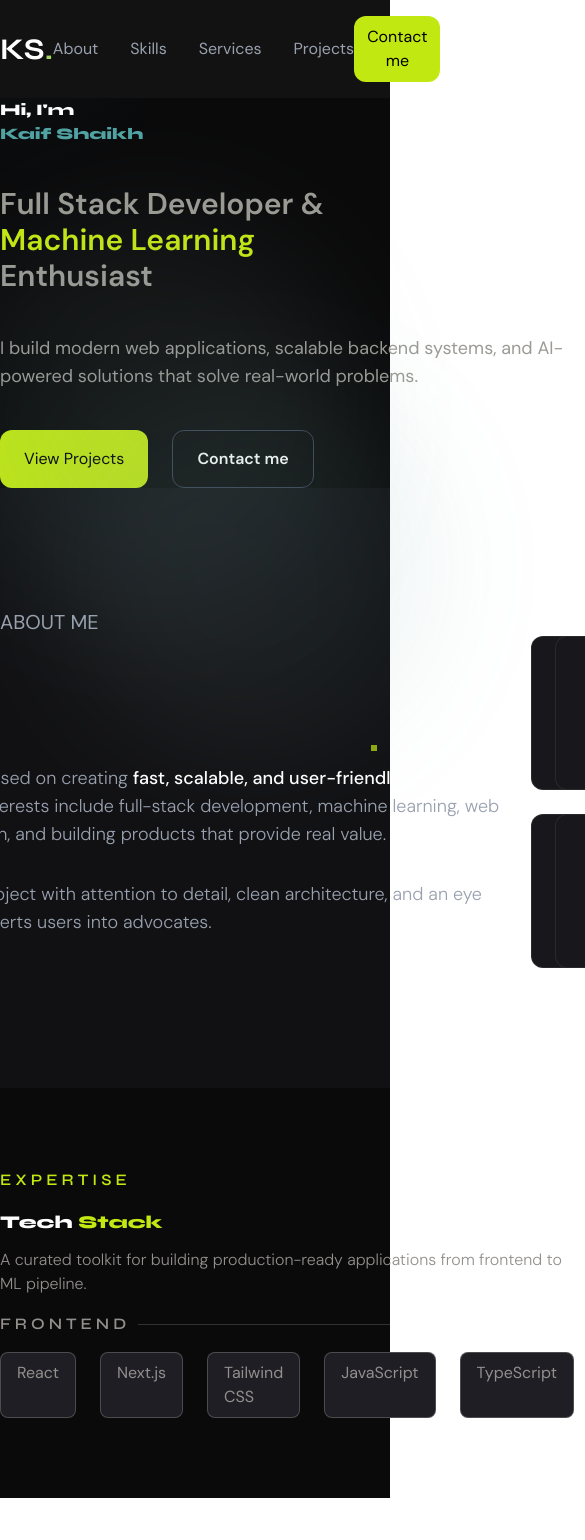
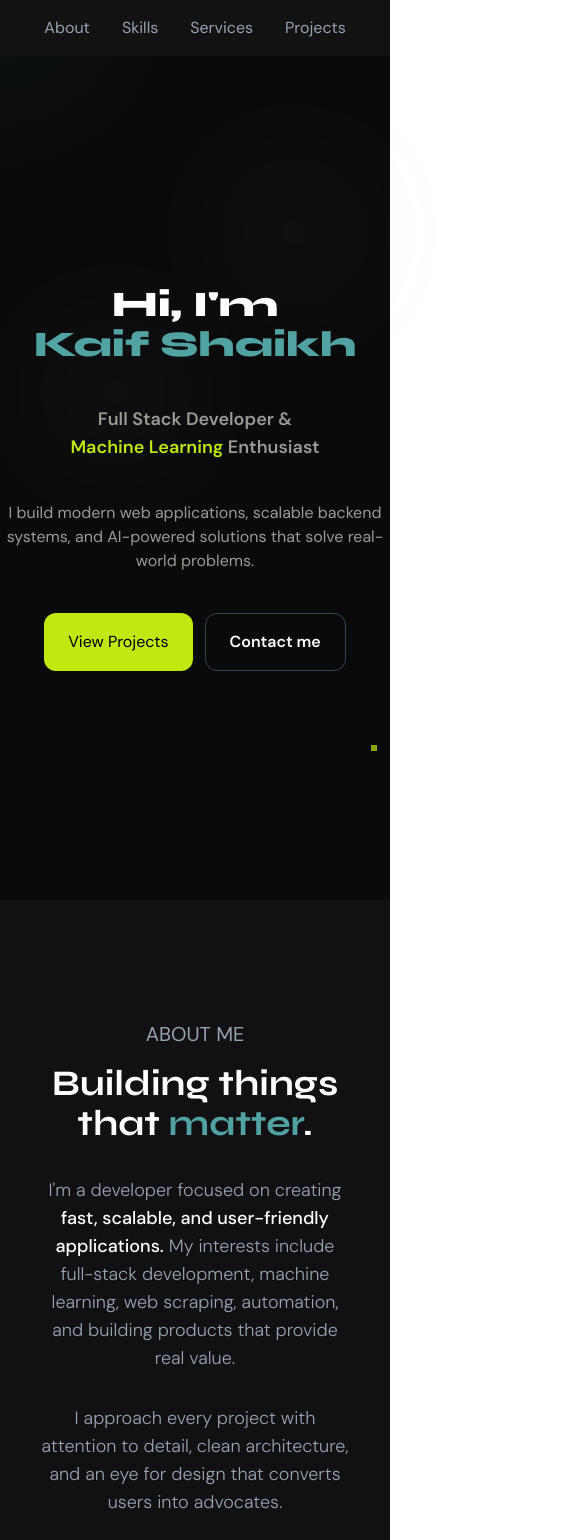
Before and after one commit to Kaif-S/portfolio-kaifshaikh, a Next.js app: page / in a window 390 px wide. Shown: the top 1540 px of the page, 585 px wide, since content can reach past the window. Before the commit the page ends 1498 px from the top, so only its background shows below. Built offline with nearby package versions, Linux system fonts and the light colour scheme.

Commit message:
feat: refactor Navbar for improved layout, add Skill component for skills display in SkillSection

```diff
--- a/components/Navbar.tsx
+++ b/components/Navbar.tsx
@@ -2,8 +2,9 @@ import React from 'react'
 
 const Navbar = () => {
   return (
-    <nav className='flex lg:px-28 z-9999 w-full bg-[#121212] py-4 text-white justify-between h-fit items-center inset-0 sticky'>
-        <div className='font-bold font-epilogue'><a href="#hero-section"><span className='text-white text-3xl'>KS</span><span className='bg-linear-0 from-accent to-primary bg-clip-text text-3xl text-transparent'>.</span></a></div>
+    <>
+    <nav className='lg:px-28 flex md:px-10 z-9999 w-full bg-[#121212] py-4 text-white justify-center md:justify-between h-fit items-center inset-0 sticky'>
+        <div className='md:inline hidden font-bold font-epilogue'><a href="#hero-section"><span className='text-white text-3xl'>KS</span><span className='bg-linear-0 from-accent to-primary bg-clip-text text-3xl text-transparent'>.</span></a></div>
         <div>
             <ul className='flex gap-8 justify-center text-center'>
                 <li className='hover:text-gray-200 relative nav-tag duration-200 transition-colors text-gray-400 cursor-pointer'><a href="#about-section">About</a></li>
@@ -12,10 +13,11 @@ const Navbar = () => {
                 <li className='hover:text-gray-200 relative nav-tag duration-200 transition-colors text-gray-400 cursor-pointer'><a href="#projects-section">Projects</a></li>
             </ul>
         </div>
-        <div>
+        <div className='md:inline hidden'>
             <button className='bg-accent px-3 py-2 rounded-xl text-black hover:bg-transparent border border-transparent hover:text-white transition-all duration-400 cursor-pointer hover:border-gray-500'>Contact me</button>
         </div>
     </nav>
+    </>
   )
 }
 
--- /dev/null
+++ b/components/Skill.tsx
@@ -0,0 +1,35 @@
+import React from 'react'
+import ScrollReveal from './ui/ScrollReveal';
+
+
+const Skill = ({array,title , duration , delay}:{array:string[],title:string , duration:number , delay:number}) => {
+  return (
+    <div>
+          <ScrollReveal duration={duration} delay={delay}>
+          <div className="flex gap-2 items-center justify-between mb-4">
+            <span
+              className="font-epilogue uppercase z-20 bg-[#0A0A0B] whitespace-nowrap  font-semibold text-global title-desector"
+              style={{ letterSpacing: "4px" }}
+            >
+              {title}
+            </span>
+            <div className="w-full h-px bg-global/30"></div>
+          </div>{" "}
+            <div className="flex gap-2">
+              {array.map((index :string, i : number) => {
+                return (
+                  <div
+                    key={i}
+                    className="bg-[#1E1E24] px-4 py-2 font-dm-sans  w-fit mr-4 text-global rounded-lg border border-global/40 transition-all duration-300 hover:text-primary hover:border-primary hover:-translate-y-1"
+                  >
+                    {index}
+                  </div>
+                );
+              })}
+            </div>
+          </ScrollReveal>
+        </div>
+  )
+}
+
+export default Skill
--- a/components/sections/About.tsx
+++ b/components/sections/About.tsx
@@ -9,25 +9,25 @@ const About = () => {
     {number:2,lable:"open source"},
   ]
   return (
-    <section className="bg-[#111114] py-30" id="about-section">
+    <section className="bg-[#111114] lg:block flex px-10 py-30" id="about-section">
       <ScrollReveal delay={0.4} duration={0.8}>
-      <h2 className="uppercase lg:mx-28 font-dm-sans text-xl text-gray-400">
+      <h2 className="uppercase lg:mx-28 lg:text-left text-center font-dm-sans text-xl text-gray-400">
         about me
       </h2>
-      <div className="flex lg:mx-28 gap-6 justify-center items-center">
+      <div className="flex lg:mx-28 lg:flex-row flex-col gap-6 justify-center items-center">
         <div className="flex flex-col gap-8 mt-4">
-          <h3 className="font-bold lg:text-7xl text-white font-epilogue">
+          <h3 className="font-bold text-4xl text-center lg:text-left lg:text-7xl text-white font-epilogue">
             Building things <br />
             that <span className="text-primary">matter</span>.
           </h3>
-          <p className="w-2xl text-lg text-gray-400 font-dm-sans font-light">I&apos;m a developer focused on creating <span className="text-white font-medium">fast, scalable, and user-friendly applications.</span> My interests include full-stack development, machine learning, web scraping, automation, and building products that provide real value.</p>
-          <p className="w-2xl text-lg text-gray-400 font-dm-sans font-light">I approach every project with attention to detail, clean architecture, and an eye for design that converts users into advocates.</p>
+          <p className="lg:w-2xl text-center lg:text-left text-lg text-gray-400 font-dm-sans font-light">I&apos;m a developer focused on creating <span className="text-white font-medium">fast, scalable, and user-friendly applications.</span> My interests include full-stack development, machine learning, web scraping, automation, and building products that provide real value.</p>
+          <p className="lg:w-2xl text-center lg:text-left text-lg text-gray-400 font-dm-sans font-light">I approach every project with attention to detail, clean architecture, and an eye for design that converts users into advocates.</p>
         </div>
-        <div className="grid grid-cols-2 w-full gap-6 ">
+        <div className="lg:grid grid-cols-2 w-full gap-6 flex md:flex-row flex-col">
           {cardDATA.map((item,index)=>{
             return (<div
 
-              className="flex gap-2 bg-[#18181C] relative hover:-translate-y-2 isolate transition-all duration-500 animatedCARD rounded-xl flex-col border-[0.5px] border-[#545454]/30 px-8 py-6"
+              className="flex gap-2 bg-[#18181C] lg:w-auto md:w-1/3 relative hover:-translate-y-2 isolate transition-all duration-500 animatedCARD rounded-xl flex-col border-[0.5px] border-[#545454]/30 px-8 py-6"
 
             key={index}>
               <span className="text-accent text-5xl font-bold font-epilogue">{item.number}+</span>
--- a/components/sections/HeroSection.tsx
+++ b/components/sections/HeroSection.tsx
@@ -2,18 +2,18 @@ import React from 'react'
 
 const HeroSection = () => {
   return (
-    <section className='relative lg:min-h-screen lg:pt-26 lg:px-28 bg-[#0A0A0B]' id='hero-section'>
-      <div className="absolute overflow-hidden top-70 pointer-events-none left-[15%] size-94 blur-3xl rounded-full opacity-10 bg-linear-60 from-greytext to-primary "></div>
-      <div className="absolute overflow-hidden top-30 pointer-events-none right-[10%] size-100 rounded-full bg-linear-30 opacity-10 blur-3xl from-primary to-greytext"></div>
+    <section className='relative md:px-10 min-h-screen lg:block flex justify-center items-center lg:pt-26 lg:px-28 bg-[#0A0A0B]' id='hero-section'>
+      <div className="absolute overflow-hidden top-70 pointer-events-none left-[15%] size-28 md:size-94 blur-3xl rounded-full opacity-10 bg-linear-60 from-greytext to-primary "></div>
+      <div className="absolute overflow-hidden top-30 pointer-events-none right-[10%] size-28 md:size-100 rounded-full bg-linear-30 opacity-10 blur-3xl from-primary to-greytext"></div>
         <div className='flex flex-col gap-10'>
-        <h1 className='lg:text-8xl font-epilogue font-black text-white'>Hi, I&apos;m <br /> <span className='text-primary'>Kaif Shaikh</span></h1>
-        <span className=' text-greytext text-3xl font-semibold font-dm-sans'>Full Stack Developer & <br/> <span className='text-accent'>Machine Learning</span> Enthusiast</span>
-        <p className='text-lg text-greytext w-xl font-dm-sans'>
+        <h1 className='md:text-8xl text-4xl lg:text-left text-center font-epilogue font-black text-white'>Hi, I&apos;m <br /> <span className='text-primary'>Kaif Shaikh</span></h1>
+        <span className=' text-greytext md:text-3xl text-lg lg:text-left text-center font-semibold font-dm-sans'>Full Stack Developer & <br/> <span className='text-accent'>Machine Learning</span> Enthusiast</span>
+        <p className='md:text-lg text-center lg:text-left text-greytext lg:w-xl font-dm-sans'>
           I build modern web applications, scalable backend systems, and AI-powered solutions that solve real-world problems.
         </p>
-        <div className=' flex gap-6 font-dm-sans'>
-          <button className=' rounded-xl bg-accent px-6 py-4 transition-all duration-400 shadow-accent hover:shadow-lg cursor-pointer hover:-translate-y-2'>View Projects</button>
-          <button className=' cursor-pointer rounded-xl px-6 py-4 border text-white font-semibold border-gray-700 hover:text-primary hover:border-primary transition-all duration-400 hover:-translate-y-2'>Contact me</button>
+        <div className=' flex md:gap-6 gap-3 font-dm-sans justify-center'>
+          <button className='rounded-xl bg-accent px-6 py-4 transition-all duration-400 shadow-accent hover:shadow-lg cursor-pointer hover:-translate-y-2'>View Projects</button>
+          <button className='cursor-pointer rounded-xl px-6 py-4 border text-white font-semibold border-gray-700 hover:text-primary hover:border-primary transition-all duration-400 hover:-translate-y-2'>Contact me</button>
         </div>
         </div>
         </section>
--- a/components/sections/SkillSection.tsx
+++ b/components/sections/SkillSection.tsx
@@ -1,6 +1,6 @@
 import React from "react";
 import { skills } from "@/lib/data";
-import ScrollReveal from "../ui/ScrollReveal";
+import Skill from "../Skill";
 
 const SkillSection = () => {
   return (
@@ -24,31 +24,11 @@ const SkillSection = () => {
         </p>
       </div>
       <div className="flex flex-col gap-8">
-        <div>
-          <ScrollReveal duration={0.4} delay={0}>
-          <div className="flex gap-2 items-center mb-4">
-            <h4
-              className="font-epilogue uppercase w-fit font-semibold text-global title-desector"
-              style={{ letterSpacing: "4px" }}
-            >
-              Frontend
-            </h4>
-            <div className="w-full h-px bg-global/30"></div>
-          </div>{" "}
-            <div className="flex gap-2">
-              {skills.Frontend.map((index, i) => {
-                return (
-                  <div
-                    key={i}
-                    className="bg-[#1E1E24] px-4 py-2 font-dm-sans  w-fit mr-4 text-global rounded-lg border border-global/40 transition-all duration-300 hover:text-primary hover:border-primary hover:-translate-y-1"
-                  >
-                    {index}
-                  </div>
-                );
-              })}
-            </div>
-          </ScrollReveal>
-        </div>
+        <Skill delay={0.1} duration={0.4} array={skills.Frontend} title="frontend"/>
+        <Skill delay={0.1} duration={0.4} array={skills.Backend} title="backend"/>
+        <Skill delay={0.1} duration={0.4} array={skills.Database} title="database"/>
+        <Skill delay={0.1} duration={0.4} array={skills["Machine Learning"]} title="machine learning"/>
+        <Skill delay={0.1} duration={0.4} array={skills["Tools & Platforms"]} title="tools & platforms"/>
       </div>
     </section>
   );
```
